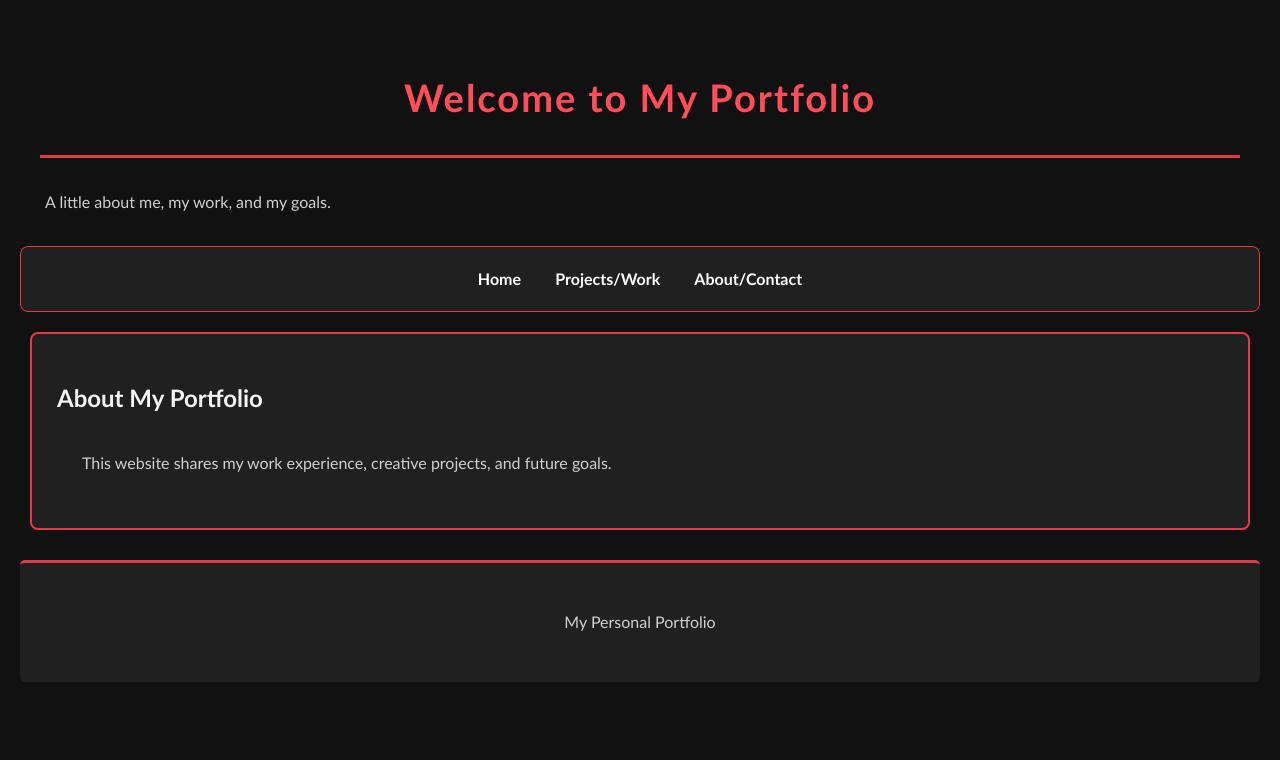
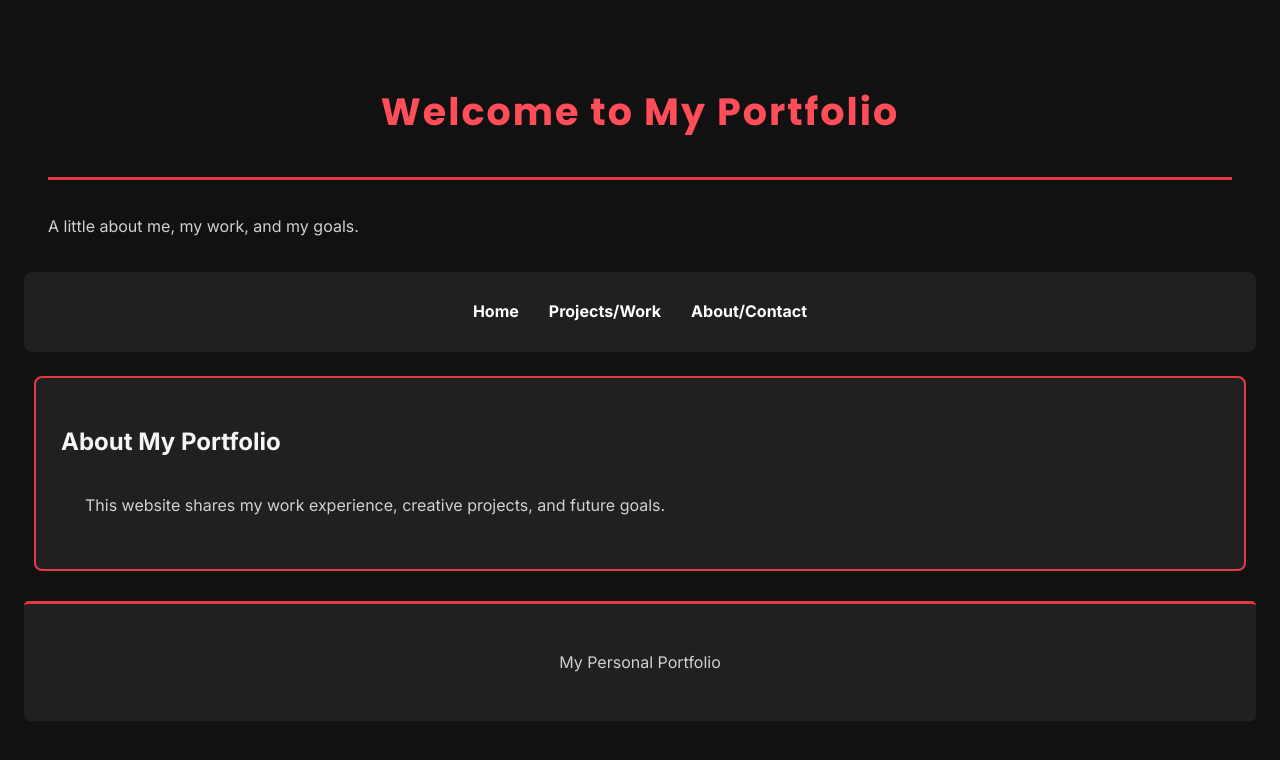
Before and after one commit to ygd3x/my-personal-portfolio, a plain HTML site: page index.html in a window 1280 px wide. Drawn offline with Linux system fonts and the light colour scheme.

Commit message:
Update style.css

```diff
--- a/style.css
+++ b/style.css
@@ -1,21 +1,30 @@
+@import url('https://fonts.googleapis.com/css2?family=Inter:wght@400;500;600;700&family=Poppins:wght@500;600;700;800&display=swap');
+:root {
+--space-1: 8px;
+--space-2: 16px;
+--space-3: 24px;
+--space-4: 32px;
+--space-5: 40px;
+}
 /* General page styling */
 body {
 background-color: #111111;
 color: #f5f5f5;
-font-family: "Trebuchet MS", Arial, sans-serif;
+font-family: 'Inter', sans-serif;
 line-height: 1.7;
 margin: 0;
-padding: 20px;
+padding: var(--space-3);
 }
 
 /* Heading styling */
 h1 {
 color: #ffffff;
 text-align: center;
+font-family: 'Poppins', sans-serif;
 font-size: 38px;
 letter-spacing: 2px;
-margin: 20px;
-padding: 25px;
+margin: var(--space-3);
+padding: var(--space-4);
 border-bottom: 3px solid #e63946;
 }
 
@@ -23,17 +32,19 @@ border-bottom: 3px solid #e63946;
 p {
 color: #d0d0d0;
 line-height: 1.8;
-margin: 15px;
-padding: 10px;
+margin: var(--space-2);
+padding: var(--space-1);
 }
 
 /* Navigation styling */
 nav {
+display: flex;
+justify-content: center;
+flex-wrap: wrap;
 background-color: #202020;
 text-align: center;
-padding: 18px;
-margin: 20px 0;
-border: 1px solid #e63946;
+padding: var(--space-2);
+margin: var(--space-3) 0;
 border-radius: 8px;
 }
 
@@ -51,8 +62,8 @@ color: #ff4d5a;
 /* Content sections */
 section {
 background-color: #1c1c1c;
-margin: 25px 10px;
-padding: 25px;
+margin: var(--space-3) var(--space-2);
+padding: var(--space-3);
 border: 1px solid #383838;
 border-left: 5px solid #e63946;
 border-radius: 8px;
```
